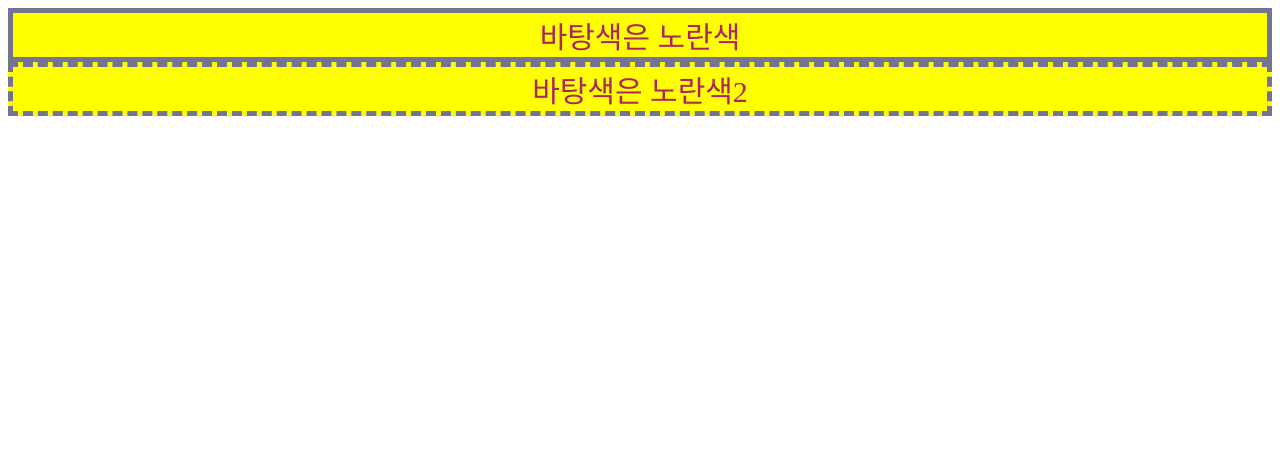
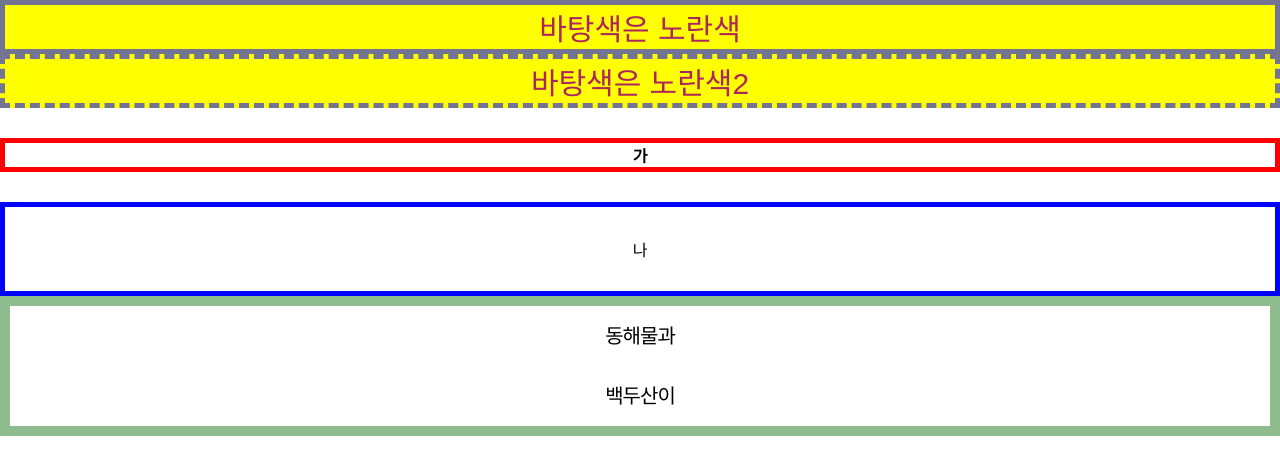
Before and after one commit to mic006016/band_website, a plain HTML site: page css01.html in a window 1280 px wide. Drawn offline with Linux system fonts and the light colour scheme; a web font is replaced by a local one.

Commit message:
css font

```diff
--- a/css01.html
+++ b/css01.html
@@ -7,12 +7,84 @@
     <title>CSS Inline</title>
     <!-- Internal style -->
     <style>
+      @font-face {
+        font-family: "Pretendard";
+        src: url("https://fastly.jsdelivr.net/gh/Project-Noonnu/noonfonts_2107@1.1/Pretendard-Light.woff")
+          format("woff");
+        font-weight: 300;
+        font-style: normal;
+        font-display: swap;
+      }
+
+      @font-face {
+        font-family: "Pretendard";
+        src: url("https://fastly.jsdelivr.net/gh/Project-Noonnu/noonfonts_2107@1.1/Pretendard-Regular.woff")
+          format("woff");
+        font-weight: 400;
+        font-style: normal;
+        font-display: swap;
+      }
+
+      @font-face {
+        font-family: "Pretendard";
+        src: url("https://fastly.jsdelivr.net/gh/Project-Noonnu/noonfonts_2107@1.1/Pretendard-Medium.woff")
+          format("woff");
+        font-weight: 500;
+        font-style: normal;
+        font-display: swap;
+      }
+
+      @font-face {
+        font-family: "Pretendard";
+        src: url("https://fastly.jsdelivr.net/gh/Project-Noonnu/noonfonts_2107@1.1/Pretendard-Bold.woff")
+          format("woff");
+        font-weight: 700;
+        font-style: normal;
+        font-display: swap;
+      }
+      /* normalize */
+      /* 태그 표기법 */
+      html,
+      body {
+        font-family: "Pretendard", sans-serif;
+        margin: 0; /* 바깥쪽 여백 */
+        padding: 0; /* 안쪽 여백 */
+      }
+      div {
+        text-align: center;
+      }
+
+      /* class 표기법 */
       .border-blue-bg-yellow {
         text-align: center;
         font-size: 30px;
         color: #ad255e;
         background-color: #ffff00;
         border: 5px dashed #737392;
+      }
+
+      .box01 {
+        border: 5px solid #f00;
+        /* margin-top: 30px; */
+        /* margin: 30px 0 60px 0; */
+        /*  margin: 30px 60px; */
+        /* margin-bottom: 60px;
+        margin-left: 0px;
+        margin-right: 0px; */
+        margin: 30px 0;
+        font-weight: 700;
+      }
+
+      .box02 {
+        border: 5px solid #00f;
+        padding: 30px;
+      }
+
+      .box03 {
+        border: 10px solid darkseagreen;
+        font-size: 20px;
+        line-height: 3;
+        letter-spacing: -1px;
       }
     </style>
   </head>
@@ -32,5 +104,12 @@
       바탕색은 노란색
     </div>
     <div class="border-blue-bg-yellow">바탕색은 노란색2</div>
+    <div class="box01">가</div>
+    <div class="box02">나</div>
+    <div class="box03">
+      동해물과
+      <br />
+      백두산이
+    </div>
   </body>
 </html>
```
